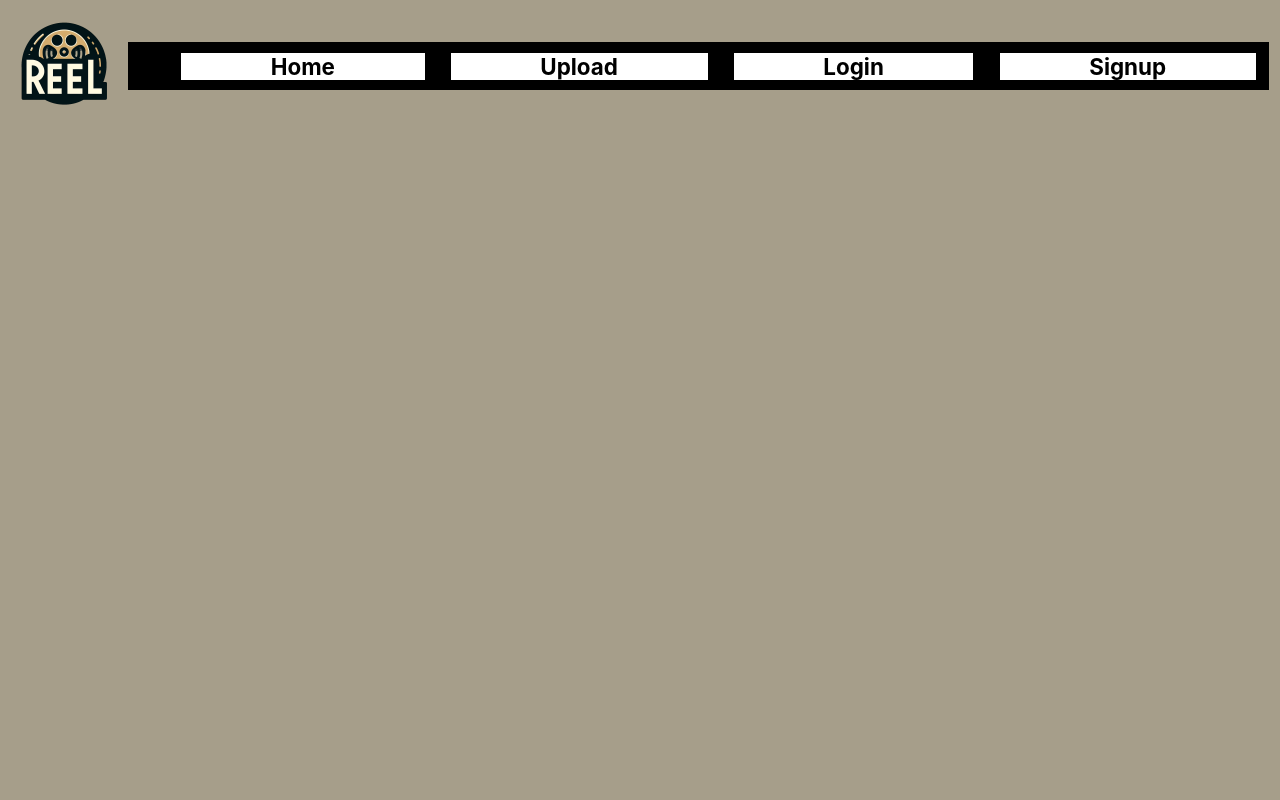
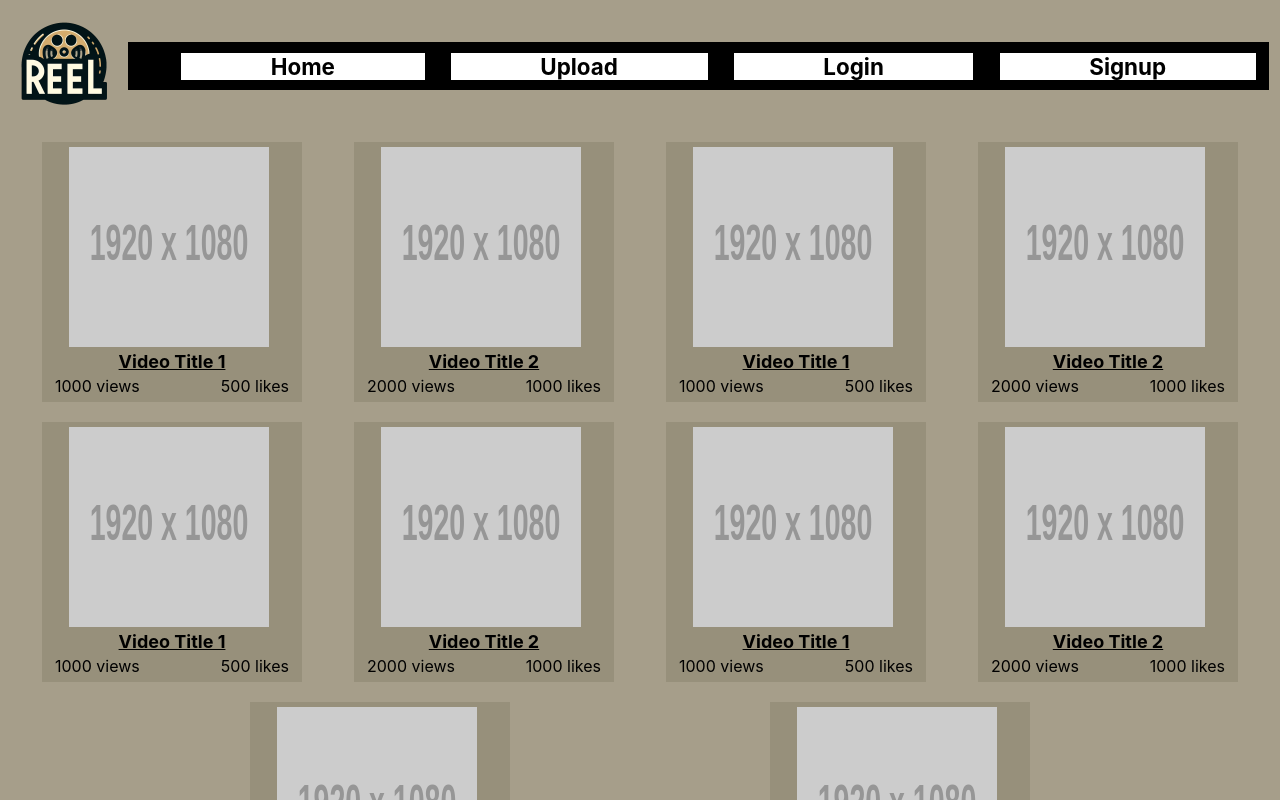
Before and after one commit to j0vanni/Reel, a React (Create React App) app in the folder client/: page / in a window 1280 px wide. Shown: the top 800 px of the page. Built offline with nearby package versions, Linux system fonts and the light colour scheme.

Commit message:
added video thumbnails

```diff
--- a/client/src/Home.js
+++ b/client/src/Home.js
@@ -1,11 +1,80 @@
 import React from "react";
 import Navbar from "./Navbar";
+import VideoGrid from "./VideoGrid";
+import "./Home.css";
+
+const videos = [
+  {
+    thumbnail: "https://via.placeholder.com/1920x1080",
+    title: "Video Title 1",
+    views: 1000,
+    likes: 500,
+  },
+  {
+    thumbnail: "https://via.placeholder.com/1920x1080",
+    title: "Video Title 2",
+    views: 2000,
+    likes: 1000,
+  },
+  {
+    thumbnail: "https://via.placeholder.com/1920x1080",
+    title: "Video Title 1",
+    views: 1000,
+    likes: 500,
+  },
+  {
+    thumbnail: "https://via.placeholder.com/1920x1080",
+    title: "Video Title 2",
+    views: 2000,
+    likes: 1000,
+  },
+  {
+    thumbnail: "https://via.placeholder.com/1920x1080",
+    title: "Video Title 1",
+    views: 1000,
+    likes: 500,
+  },
+  {
+    thumbnail: "https://via.placeholder.com/1920x1080",
+    title: "Video Title 2",
+    views: 2000,
+    likes: 1000,
+  },
+  {
+    thumbnail: "https://via.placeholder.com/1920x1080",
+    title: "Video Title 1",
+    views: 1000,
+    likes: 500,
+  },
+  {
+    thumbnail: "https://via.placeholder.com/1920x1080",
+    title: "Video Title 2",
+    views: 2000,
+    likes: 1000,
+  },
+  {
+    thumbnail: "https://via.placeholder.com/1920x1080",
+    title: "Video Title 1",
+    views: 1000,
+    likes: 500,
+  },
+  {
+    thumbnail: "https://via.placeholder.com/1920x1080",
+    title: "Video Title 2",
+    views: 2000,
+    likes: 1000,
+  },
+];
 
 function Home() {
   return (
     <div>
       <Navbar />
-      <div className="thumbnail-display"></div>
+      <div className="thumbnail-display">
+        {videos.map((video) => (
+          <VideoGrid video={video} />
+        ))}
+      </div>
     </div>
   );
 }
--- /dev/null
+++ b/client/src/VideoGrid.css
@@ -0,0 +1,52 @@
+.video-display {
+  width: 260px;
+  height: 260px;
+  background-color: #7d76605b;
+  position: relative;
+  overflow: hidden;
+  margin: 10px;
+}
+
+.video-display img {
+  width: 200px;
+  height: 200px;
+  position: absolute;
+  top: 2%;
+  left: 49%;
+  transform: translateX(-50%);
+}
+
+.video-display a {
+  width: 100%;
+  height: 60px;
+  position: absolute;
+  bottom: 0;
+  color: black;
+  font-size: 18px;
+  text-align: center;
+  line-height: 40px;
+  overflow: hidden;
+  text-overflow: ellipsis;
+  white-space: nowrap;
+  font-weight: bold;
+}
+
+.video-display:hover {
+  background-color: #f1f1f1;
+}
+
+.views {
+  position: absolute;
+  bottom: -10px;
+  left: 5%;
+  color: black;
+  font-size: 16px;
+}
+
+.likes {
+  position: absolute;
+  bottom: -10px;
+  right: 5%;
+  color: black;
+  font-size: 16px;
+}
--- /dev/null
+++ b/client/src/VideoGrid.js
@@ -0,0 +1,16 @@
+import React from "react";
+import "./VideoGrid.css";
+
+function VideoGrid(video) {
+  video = video.video;
+  return (
+    <div className="video-display">
+      <img src={video.thumbnail} />
+      <a href="#">{video.title}</a>
+      <p className="views">{video.views} views</p>
+      <p className="likes">{video.likes} likes</p>
+    </div>
+  );
+}
+
+export default VideoGrid;
--- a/client/src/home.css
+++ b/client/src/home.css
@@ -0,0 +1,18 @@
+.thumbnail-display {
+  display: flex;
+  flex-direction: row;
+  flex-wrap: wrap;
+  justify-content: space-evenly;
+}
+
+@media (max-width: 600px) {
+  .thumbnail-display {
+    justify-content: space-between;
+  }
+}
+
+@media (max-width: 400px) {
+  .thumbnail-display {
+    justify-content: center;
+  }
+}
```
